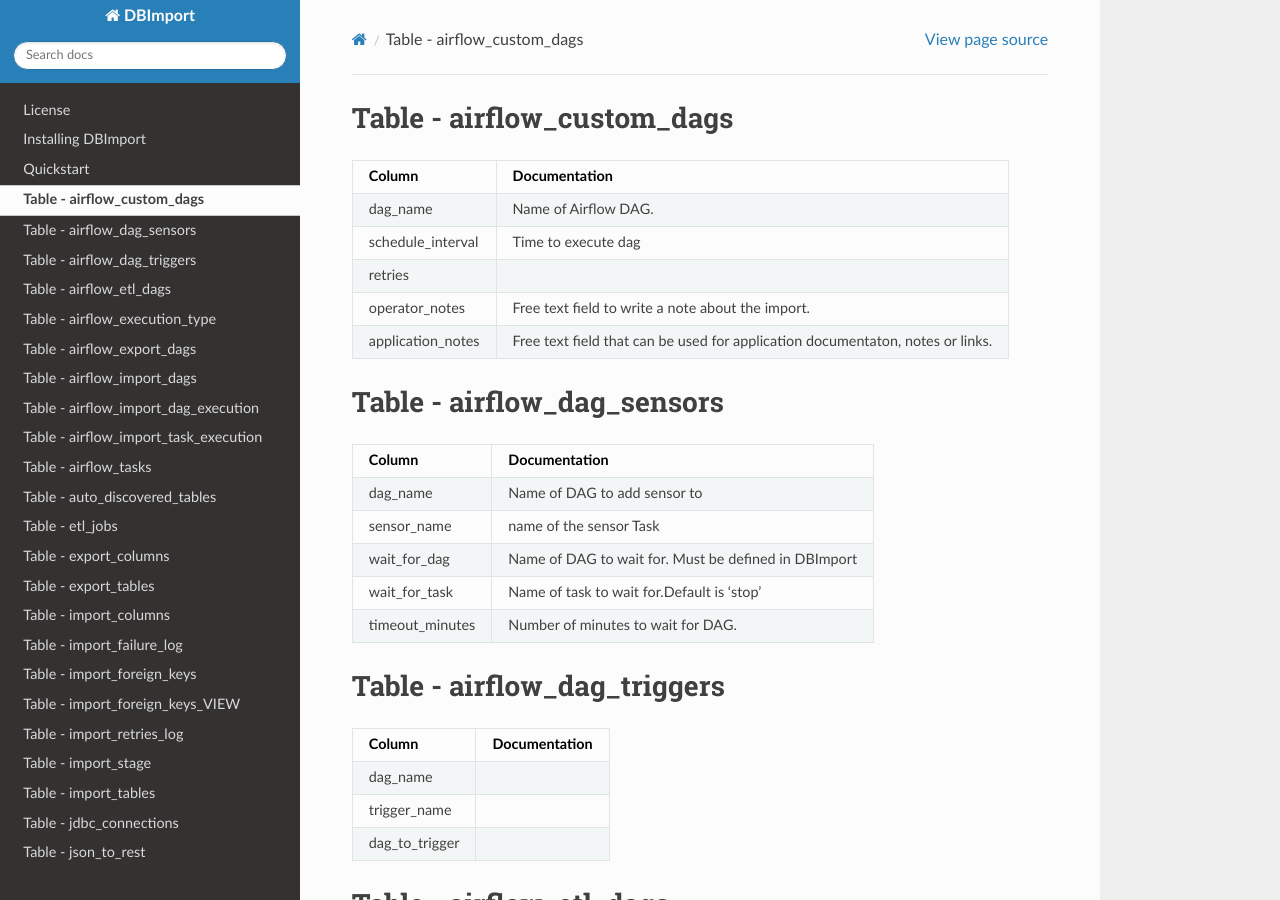
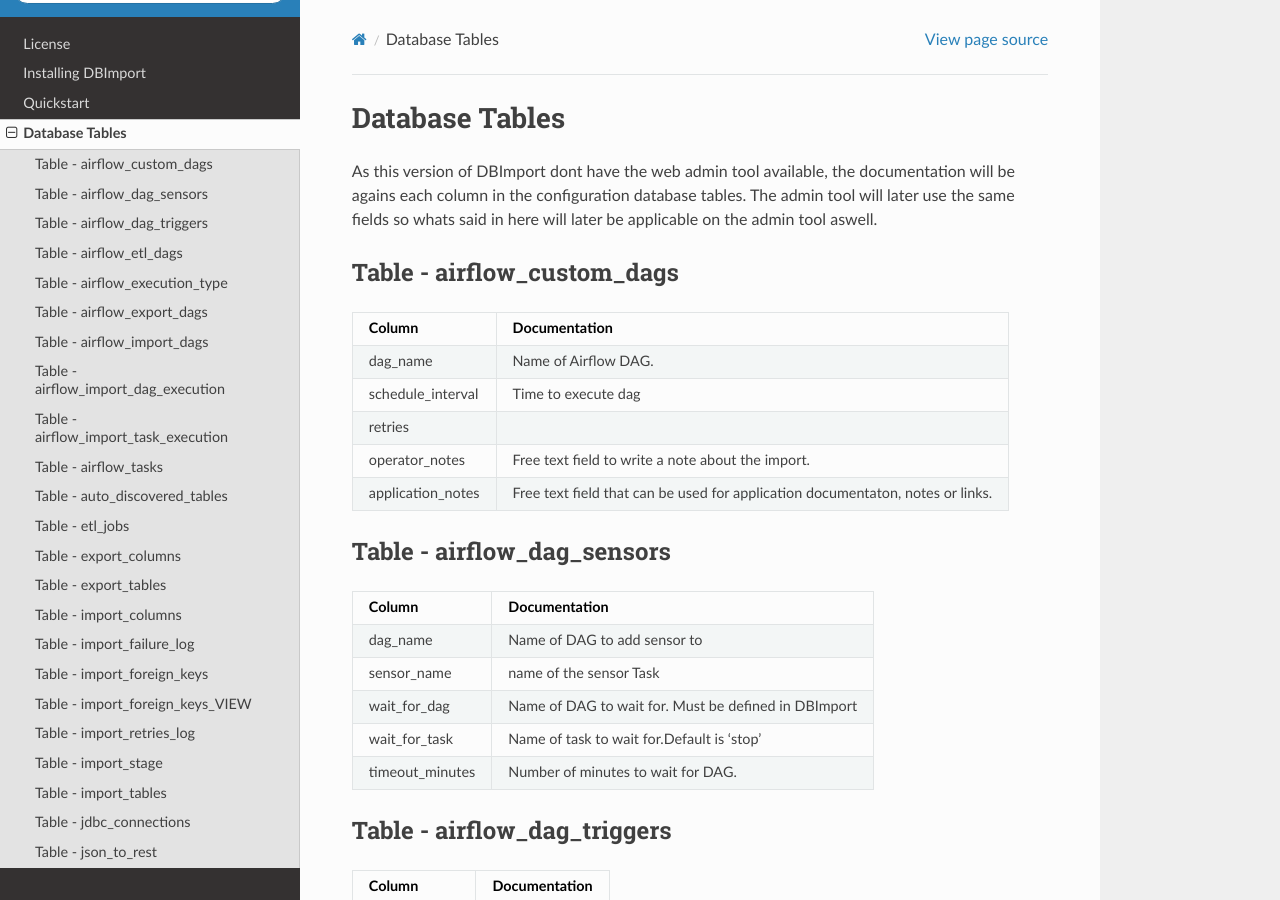
Before and after one commit to Middlecon/DBImport, a Sphinx documentation site: the page built from docs/database.rst, in a window 1280 px wide and 900 px high. Built offline with Sphinx 7.4.7 and the Read the Docs theme 2.0.0, drawn with Linux system fonts in a browser that asks for light colours.

Commit message:
createSchemaRst

```diff
--- a/docs/database.rst
+++ b/docs/database.rst
@@ -1,3 +1,8 @@
+Database Tables
+===============
+
+As this version of DBImport dont have the web admin tool available, the documentation will be agains each column in the configuration database tables. The admin tool will later use the same fields so whats said in here will later be applicable on the admin tool aswell.
+
 
 Table - airflow_custom_dags
 ---------------------------
```
